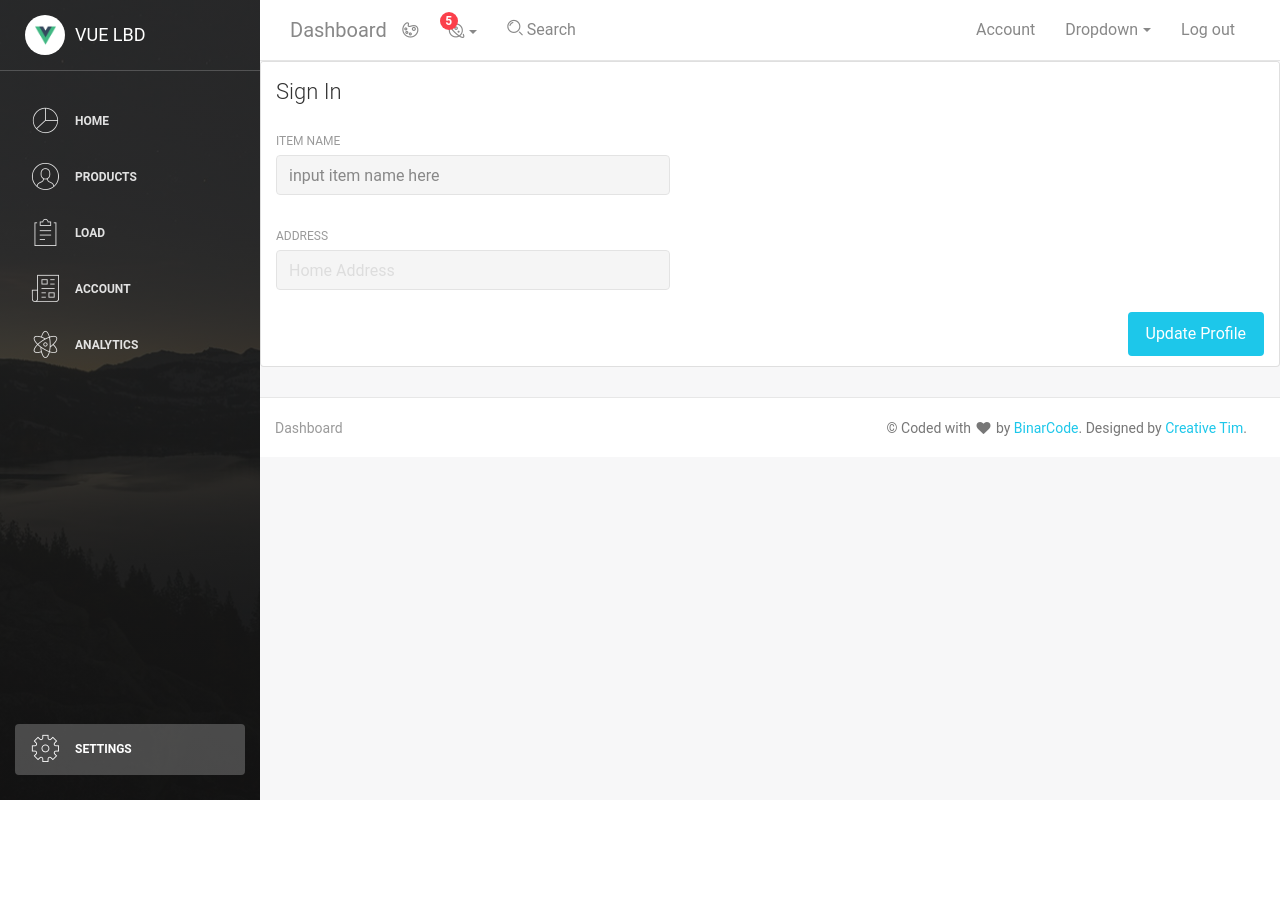
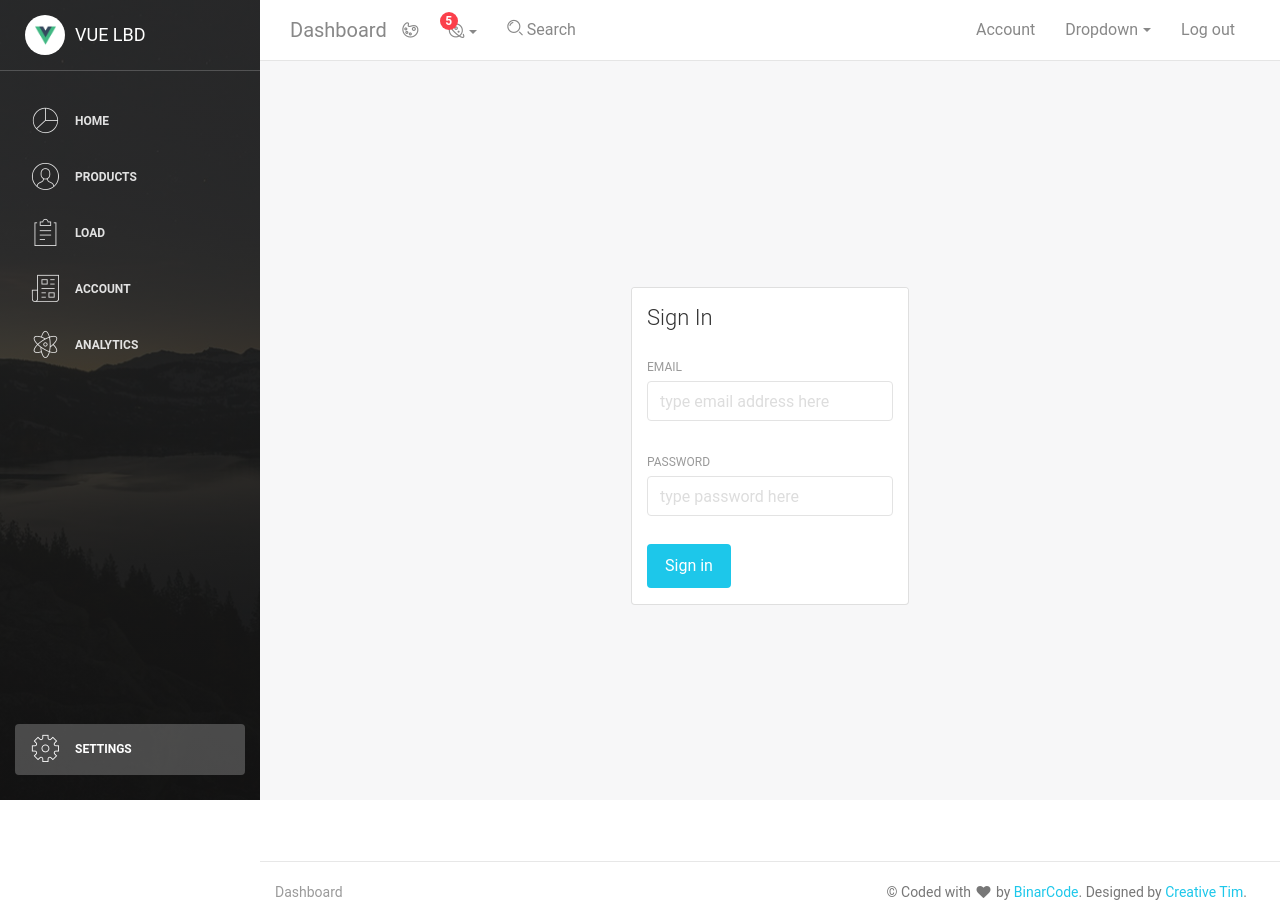
Before and after one commit to FBB2021/Java-Jivers, a Vue app in the folder Frontend/: page /#/login in a window 1280 px wide. Before the commit the page ends 800 px from the top, so only its background shows below. Built offline with nearby package versions, Linux system fonts and the light colour scheme; what v-tooltip would draw is missing.

Commit message:
got a basic login page with correct text up.

```diff
--- a/Frontend/src/pages/Login.vue
+++ b/Frontend/src/pages/Login.vue
@@ -1,37 +1,42 @@
 <template>
+  <div class="login">
     <card>
       <h4 slot="header" class="card-title">Sign In</h4>
       <form>
         <div class="row">
-        <div class="col-md-5">
+          <div class="col-md-20">
             <base-input type="text"
-                    label="item name"
-                    :disabled="true"
-                    placeholder="type item name here "
-                    v-model="user.company">
+                        label="Email"
+                        :disabled="false"
+                        placeholder="type email address here"
+                        v-model="user.email">
             </base-input>
           </div>
         </div>
 
         <div class="row">
-        <div class="col-md-5">
+          <div class="col-md-20">
             <base-input type="text"
-                    label="Address"
-                    :disabled="true"
-                    placeholder="Home Address"
-                    v-model="user.address">
+                        label="Password"
+                        :disabled="false"
+                        placeholder="type password here"
+                        v-model="user.password">
             </base-input>
           </div>
         </div>
 
-      <div class="text-center">
-        <button type="submit" class="btn btn-info btn-fill float-right" @click.prevent="updateProfile">
-          Update Profile
+        <div class="row">
+          <div class="col-xl-6 col-md-6">
+            <button type="submit" class="btn btn-info btn-fill float-center">
+              Sign in
             </button>
           </div>
+          </div>
+          <div class="clearfix"></div>
           <div class="clearfix"></div>
 </form>
     </card>
+  </div>
 </template>
 <script>
   import Card from 'src/components/Cards/Card.vue'
@@ -65,5 +70,11 @@
 
 </script>
 <style>
+  .login {
+    display: flex;
+    align-items: center;
+    justify-content: center;
+    height: 100vh;
+  }
 
 </style>
```
Lines whose indentation alone changed are shown as unchanged.
